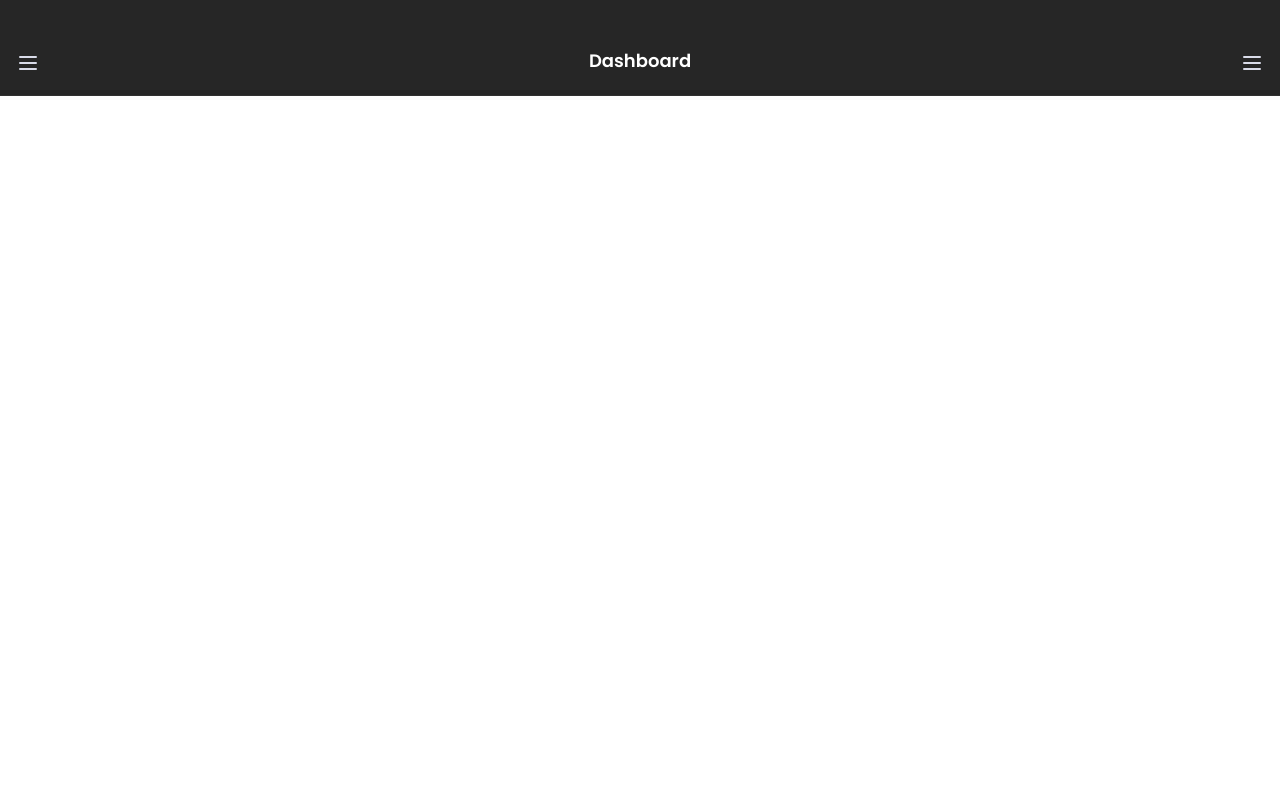
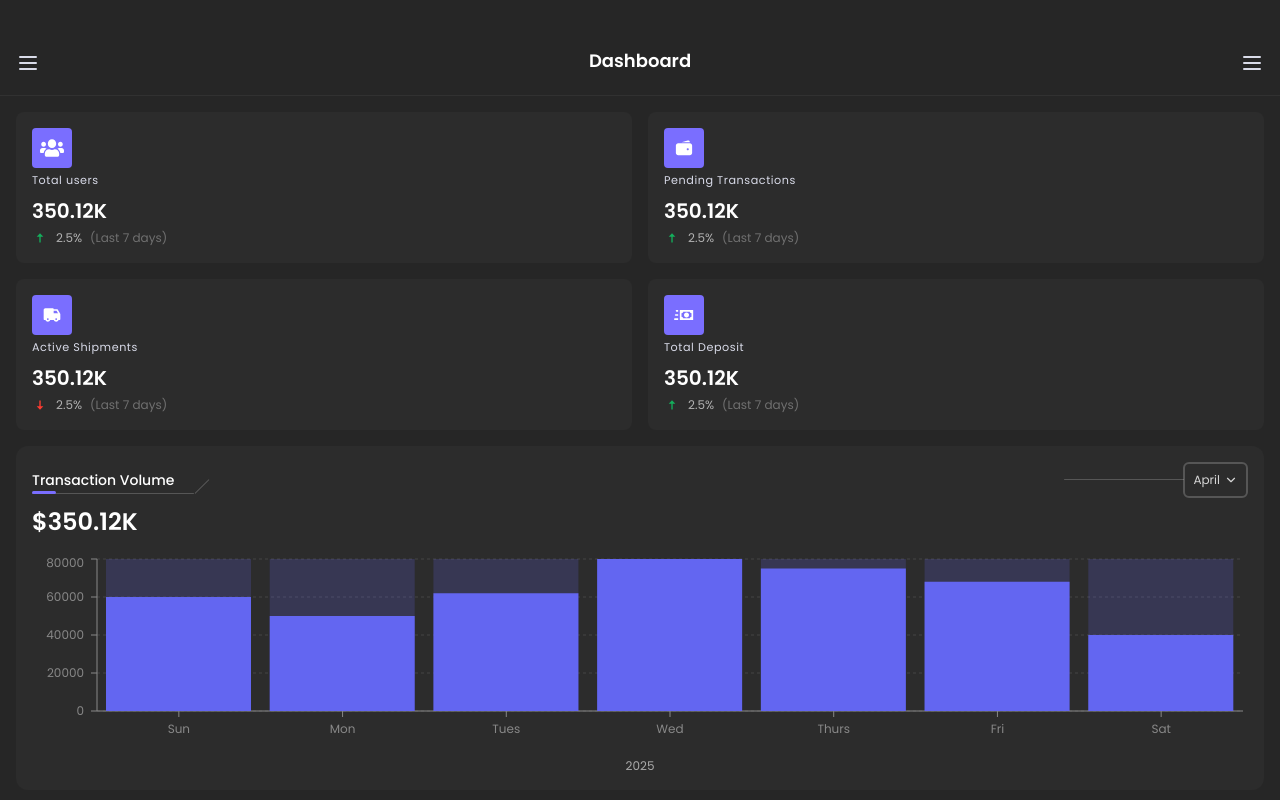
Before and after one commit to saifiimuhammad/kipay-app, a React (Vite) app: page / in a window 1280 px wide. Before the commit this address had no page. Shown: the top 800 px of the page. Built offline with nearby package versions, Linux system fonts and the light colour scheme.

Commit message:
Dashboard completed

```diff
--- a/package.json
+++ b/package.json
@@ -4,7 +4,7 @@
   "version": "0.0.0",
   "type": "module",
   "scripts": {
-    "dev": "vite",
+    "dev": "vite --host",
     "build": "tsc -b && vite build",
     "lint": "eslint .",
     "preview": "vite preview"
--- a/src/App.tsx
+++ b/src/App.tsx
@@ -5,6 +5,21 @@ import Navbar from "./components/Navbar";
 import Sidebar from "./components/Sidebar";
 import Dashboard from "./pages/Dashboard";
 import { useState } from "react";
+import UserManagement from "./pages/UserManagement";
+
+
+
+// Line in the graph
+{/* <div className="w-full h-10 bg-black flex items-center justify-center">
+        <svg width="200" height="20" className="relative">
+          <polyline
+            points="10,10 80,10 90,0 190,0"
+            stroke="gray"
+            strokeWidth="2"
+            fill="none"
+          />
+        </svg>
+      </div> */}
 
 const App = () => {
   const [isSidebarOpen, setIsSidebarOpen] = useState<boolean>(false);
@@ -19,7 +34,8 @@ const App = () => {
           setIsSidebarOpen={setIsSidebarOpen}
         />
         <Routes>
-          <Route path="/dashboard" element={<Dashboard />} />
+          <Route path="/" element={<Dashboard />} />
+          <Route path="/users" element={<UserManagement />} />
         </Routes>
       </Router>
     </div>
--- a/src/components/Card.tsx
+++ b/src/components/Card.tsx
@@ -1,29 +1,40 @@
-import { ArrowUp, Group } from "lucide-react";
 import type { ReactNode } from "react";
+
+import ArrowDownIcon from "../assets/icons/arrow-down.svg";
+import ArrowUpIcon from "../assets/icons/arrow-up.svg";
 
 type CardType = {
   icon: ReactNode;
   title: string;
   value: string;
   rate: string;
-  rateIcon: ReactNode;
 };
 
-const Card = ({ icon, title, value, rate, rateIcon }: CardType) => {
+const Card = ({ icon, title, value, rate }: CardType) => {
+  const rateValue = parseFloat(rate);
+  const isPositive = rateValue > 0;
+  const isNegative = rateValue < 0;
+
   return (
-    <div className="card p-5 bg-[var(--card-bg)] w-max rounded-lg">
-      <div className="icon-container w-max p-2 bg-[var(--accent)] text-[var(--text)] rounded-sm">
+    <div className="card p-4 bg-[var(--card-bg)] rounded-lg">
+      <div className="icon-container w-10 h-10 p-2 bg-[var(--accent)] text-[var(--text)] rounded-sm grid place-items-center">
         {icon}
       </div>
-      <p className="card-title text-[var(--text-2)] text-[.8rem] tracking-wider mt-1">
+
+      <p className="card-title text-[var(--text-2)] text-[.7rem] tracking-wider mt-1">
         {title}
       </p>
+
       <h1 className="card-value text-[var(--text)] text-xl font-semibold mt-2">
         {value}
       </h1>
+
       <div className="card-details flex items-center justify-start gap-x-2 mt-1 flex-wrap">
-        {rateIcon}{" "}
-        <span className="text-[var(--text-3)] text-[.75rem]">{rate}</span>{" "}
+        {isPositive && <img src={ArrowUpIcon} />}
+        {isNegative && <img src={ArrowDownIcon} />}
+        <span className="text-[var(--text-3)] text-[.75rem]">
+          {Math.abs(rateValue)}%
+        </span>
         <p className="text-[var(--text-4)] text-[.75rem]">(Last 7 days)</p>
       </div>
     </div>
--- a/src/components/Sidebar.tsx
+++ b/src/components/Sidebar.tsx
@@ -38,12 +38,12 @@ const Sidebar = ({
       <div
         className={`lightbox absolute top-0 left-0 ${
           isSidebarOpen ? "w-full" : "w-0"
-        } h-screen bg-black opacity-70`}
+        } h-screen bg-black opacity-70 z-99`}
       ></div>
       <aside
         className={`sidebar absolute top-0 left-0 ${
           isSidebarOpen ? "w-[60%]" : "w-0"
-        } h-screen bg-[var(--bg)] transition-all duration-100`}
+        } h-screen bg-[var(--bg)] transition-all duration-100 z-99`}
       >
         <div
           className={`sidebar-header h-24 w-full border-b border-[var(--border)] ${
@@ -62,7 +62,7 @@ const Sidebar = ({
         >
           <ul className="nav flex items-start justify-center flex-col gap-y-6">
             <NavItem
-              link="/dashboard"
+              link="/"
               title="Dashboard"
               icon={<img src={DashboardIcon} />}
               activeIcon={<img src={DashboardFilledIcon} />}
--- /dev/null
+++ b/src/components/charts/BarDashChart.tsx
@@ -0,0 +1,71 @@
+import {
+  BarChart,
+  Bar,
+  XAxis,
+  YAxis,
+  Tooltip,
+  ResponsiveContainer,
+  CartesianGrid,
+} from "recharts";
+import { ChevronDown } from "lucide-react";
+
+type ChartPropType = {
+  title: string;
+  value: string;
+  data: {
+    name: string;
+    value: number;
+  }[];
+};
+
+const BarDashChart = ({ title, value, data }: ChartPropType) => {
+  return (
+    <div className="bg-[var(--card-bg)] text-white p-4 rounded-xl w-full">
+      <div className="flex items-center justify-between mb-1">
+        <div className="relative">
+          <h2 className="text-sm font-medium">{title}</h2>
+          <span className="absolute -bottom-1 left-0 min-[375px]:w-[162px] w-[193px] h-[1px] bg-white/20 rounded" />
+          <span className="absolute bottom-[2.5px] left-40 min-[375px]:w-5 h-[1px] bg-white/20 rounded -rotate-45" />
+          <span className="absolute -bottom-1 left-0 w-6 h-[3px] bg-[var(--accent)] rounded" />
+        </div>
+        <div className="relative">
+          <button className="flex items-center text-xs gap-1 text-white/80 border-2 border-white/20 p-2 rounded-md">
+            April <ChevronDown size={14} />
+          </button>
+          <span className="absolute right-16 bottom-[18px] min-[425px]:w-30 min-[375px]:w-[71px] h-[1px] bg-white/20 rounded" />
+        </div>
+      </div>
+
+      <h1 className="text-2xl font-semibold mt-2">{value}</h1>
+
+      <div className="h-48 mt-4">
+        <ResponsiveContainer width="100%" height="100%">
+          <BarChart data={data} barCategoryGap={9}>
+            <CartesianGrid
+              vertical={false}
+              strokeDasharray="3 3"
+              stroke="#444"
+            />
+            <XAxis dataKey="name" stroke="#888" fontSize={12} dy={5} />
+            <YAxis stroke="#888" fontSize={12} dx={-5} />
+            <Tooltip
+              cursor={{ fill: "#333" }}
+              contentStyle={{ backgroundColor: "#222", border: "none" }}
+            />
+            {/* Background bars */}
+            <Bar
+              dataKey="value"
+              fill="#6366f1"
+              radius={[0, 0, 0, 0]}
+              background={{ fill: "#6366f133" }}
+            />
+          </BarChart>
+        </ResponsiveContainer>
+      </div>
+
+      <div className="text-center text-xs text-white/60 mt-3">2025</div>
+    </div>
+  );
+};
+
+export default BarDashChart;
--- a/src/pages/Dashboard.tsx
+++ b/src/pages/Dashboard.tsx
@@ -1,42 +1,65 @@
-import { ArrowUp, Group, Wallet } from "lucide-react";
 import Card from "../components/Card";
+
+import DepositIcon from "../assets/icons/deposit.svg";
+import TruckIcon from "../assets/icons/truck.svg";
+import UsersIcon from "../assets/icons/users-filled.svg";
+import WalletIcon from "../assets/icons/wallet-filled.svg";
+import BarDashChart from "../components/charts/BarDashChart";
+
+const chartData = [
+  { name: "Sun", value: 60000 },
+  { name: "Mon", value: 50000 },
+  { name: "Tues", value: 62000 },
+  { name: "Wed", value: 80000 },
+  { name: "Thurs", value: 75000 },
+  { name: "Fri", value: 68000 },
+  { name: "Sat", value: 40000 },
+];
 
 const Dashboard = () => {
   return (
-    <div className="w-full h-screen bg-[var(--bg)] p-4">
-      <div className="card-container flex items-center justify-center flex-col gap-y-4">
-        <div className="card-row flex items-center justify-center gap-4 flex-wrap sm:flex-nowrap">
+    <div className="w-full h-full bg-[var(--bg)] p-4">
+      {/* Analytics Cards */}
+      <div className="card-container grid grid-cols-2 gap-4">
         <Card
-            icon={<Group size={18} />}
+          icon={<img src={UsersIcon} />}
           title="Total users"
           value="350.12K"
           rate="2.5%"
-            rateIcon={<ArrowUp size={16} className="text-[var(--success)]" />}
         />
         <Card
-            icon={<Wallet size={18} />}
+          icon={<img src={WalletIcon} />}
           title="Pending Transactions"
           value="350.12K"
           rate="2.5%"
-            rateIcon={<ArrowUp size={16} className="text-[var(--success)]" />}
         />
-        </div>
-        <div className="card-row flex items-center justify-center gap-4 flex-wrap sm:flex-nowrap">
+
         <Card
-            icon={<Group size={18} />}
+          icon={<img src={TruckIcon} className="w-5" />}
           title="Active Shipments"
           value="350.12K"
-            rate="2.5%"
-            rateIcon={<ArrowUp size={16} className="text-[var(--success)]" />}
+          rate="-2.5%"
         />
         <Card
-            icon={<Group size={18} />}
+          icon={<img src={DepositIcon} className="w-5" />}
           title="Total Deposit"
           value="350.12K"
           rate="2.5%"
-            rateIcon={<ArrowUp size={16} className="text-[var(--success)]" />}
         />
       </div>
+
+      {/* Charts */}
+      <div className="w-full pt-4 flex items-center justify-center flex-col gap-y-4">
+        <BarDashChart
+          title="Transaction Volume"
+          value="$350.12K"
+          data={chartData}
+        />
+        <BarDashChart
+          title="Shipment Activities"
+          value="$350.12K"
+          data={chartData}
+        />
       </div>
     </div>
   );
--- /dev/null
+++ b/src/pages/UserManagement.tsx
@@ -0,0 +1,55 @@
+import { useState } from "react";
+
+const UserManagement = () => {
+  const [isIndividual, setIsIndividual] = useState(true);
+
+  const handleToggle = () => {
+    setIsIndividual(!isIndividual);
+  };
+
+  return (
+    <div>
+      <div className="flex items-center justify-center w-full">
+        <button
+          onClick={handleToggle}
+          className={`relative inline-flex items-center w-48 h-10 rounded-full p-1 transition-colors duration-300 ease-in-out ${
+            isIndividual ? "bg-gray-800" : "bg-gray-300"
+          }`}
+        >
+          <span
+            className={`absolute w-20 h-8 bg-white rounded-full shadow-md transform transition-transform duration-300 ease-in-out ${
+              isIndividual ? "translate-x-0" : "translate-x-28"
+            }`}
+          />
+          <span
+            className={`flex-1 text-center text-sm font-medium transition-colors duration-300 ${
+              isIndividual ? "text-white" : "text-gray-800"
+            }`}
+          >
+            Individual
+          </span>
+          <span
+            className={`flex-1 text-center text-sm font-medium transition-colors duration-300 ${
+              isIndividual ? "text-gray-400" : "text-white"
+            }`}
+          >
+            Corporate
+          </span>
+        </button>
+      </div>
+
+      <div className="w-full h-10 bg-black flex items-center justify-center">
+        <svg width="200" height="20" className="relative">
+          <polyline
+            points="10,10 80,10 90,0 190,0"
+            stroke="gray"
+            strokeWidth="2"
+            fill="none"
+          />
+        </svg>
+      </div>
+    </div>
+  );
+};
+
+export default UserManagement;
```
Lines whose indentation alone changed are shown as unchanged.
